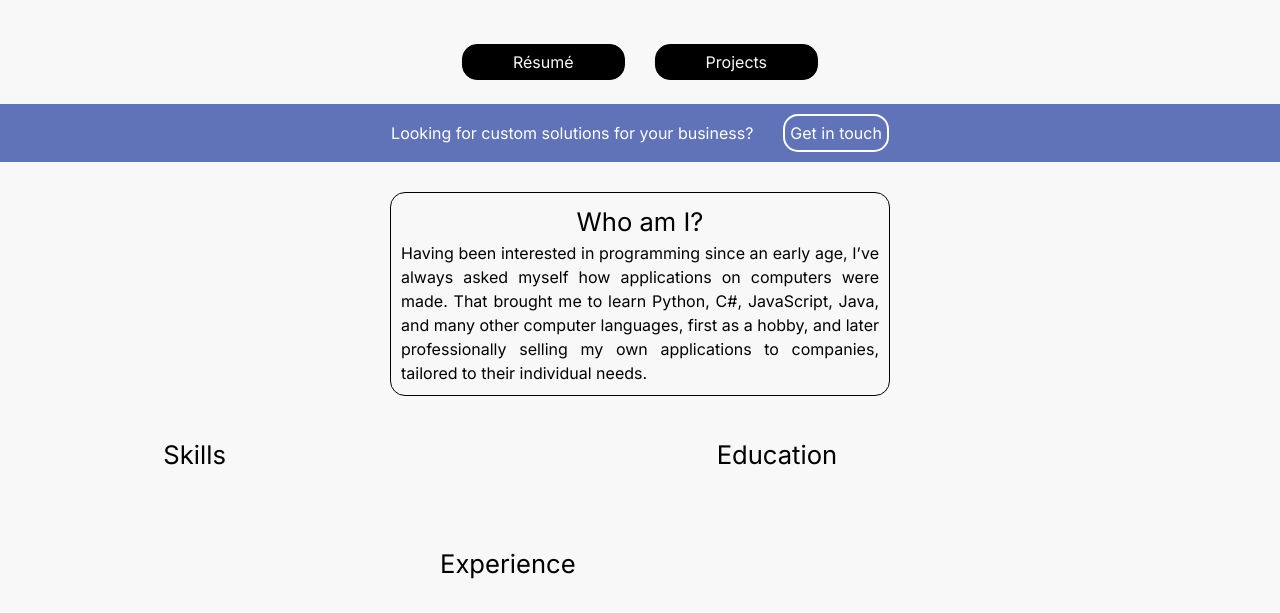
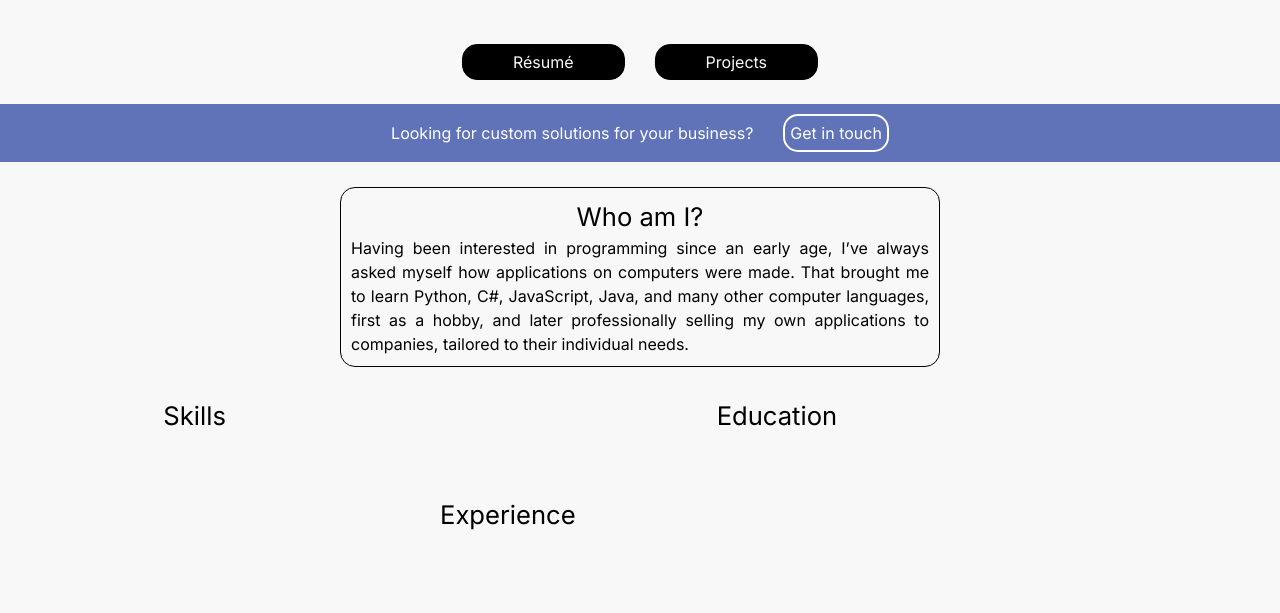
Before and after one commit to mfplinta/portfolio, a Django app: template main/templates/main/index.html in a window 1280 px wide. Shown: the part 196-809 px from the top of the page. After the commit the page ends 726 px from the top, so only its background shows below. Run offline with Django 5.2, Linux system fonts and the light colour scheme; the template is opened without the code that fills it, so the values that code supplies are empty.

Commit message:
Adjust styling

```diff
--- a/main/static/main/style.css
+++ b/main/static/main/style.css
@@ -515,7 +515,7 @@ header {
 .experience-section h2,
 .education-section h2,
 .skills-section h2 {
-    padding-top: 15px;
+    padding-top: 5px;
 }
 
 
@@ -750,9 +750,9 @@ span.project-tag {
     text-align: justify;
     text-justify: inter-word;
     padding: 10px;
-    margin: 30px 10px 25px;
+    margin: 25px 10px 25px;
     border-radius: 15px;
-    max-width: 500px;
+    max-width: 600px;
 }
 
 .intro-section h2 {
```
